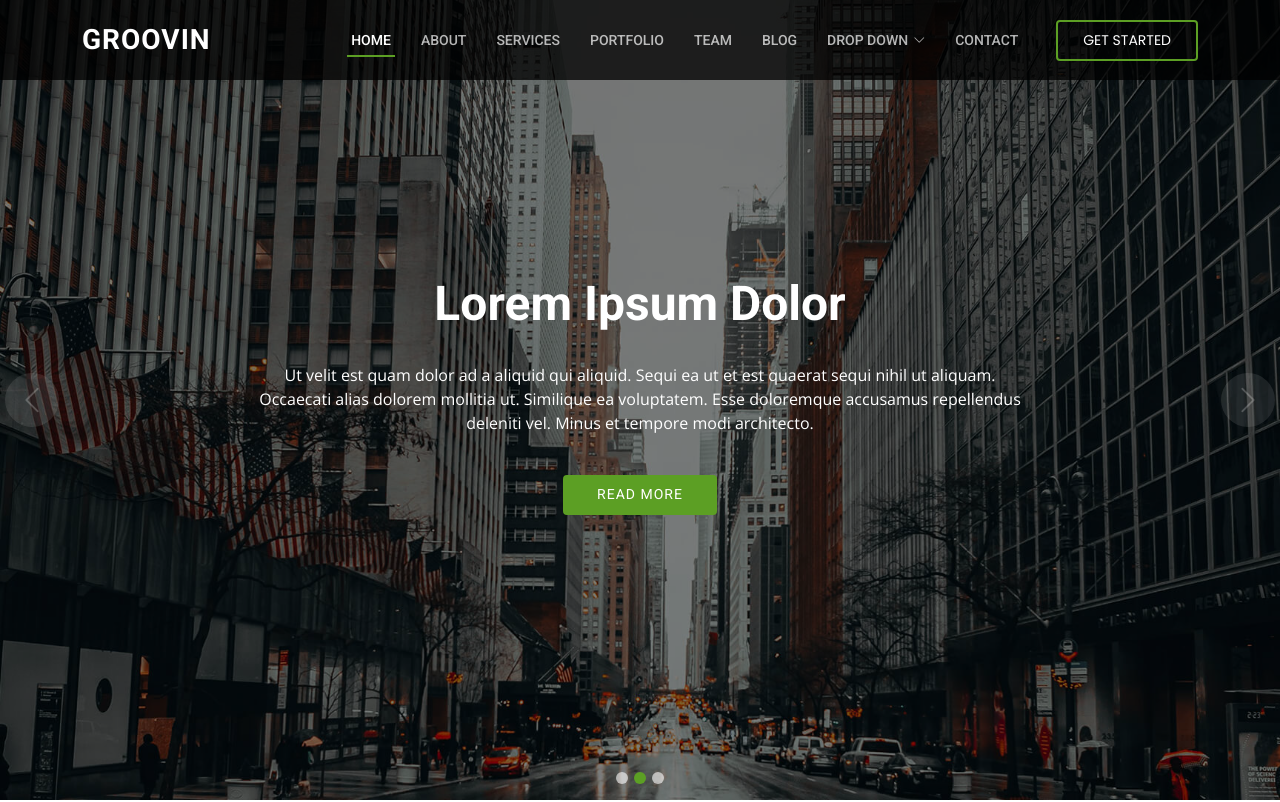
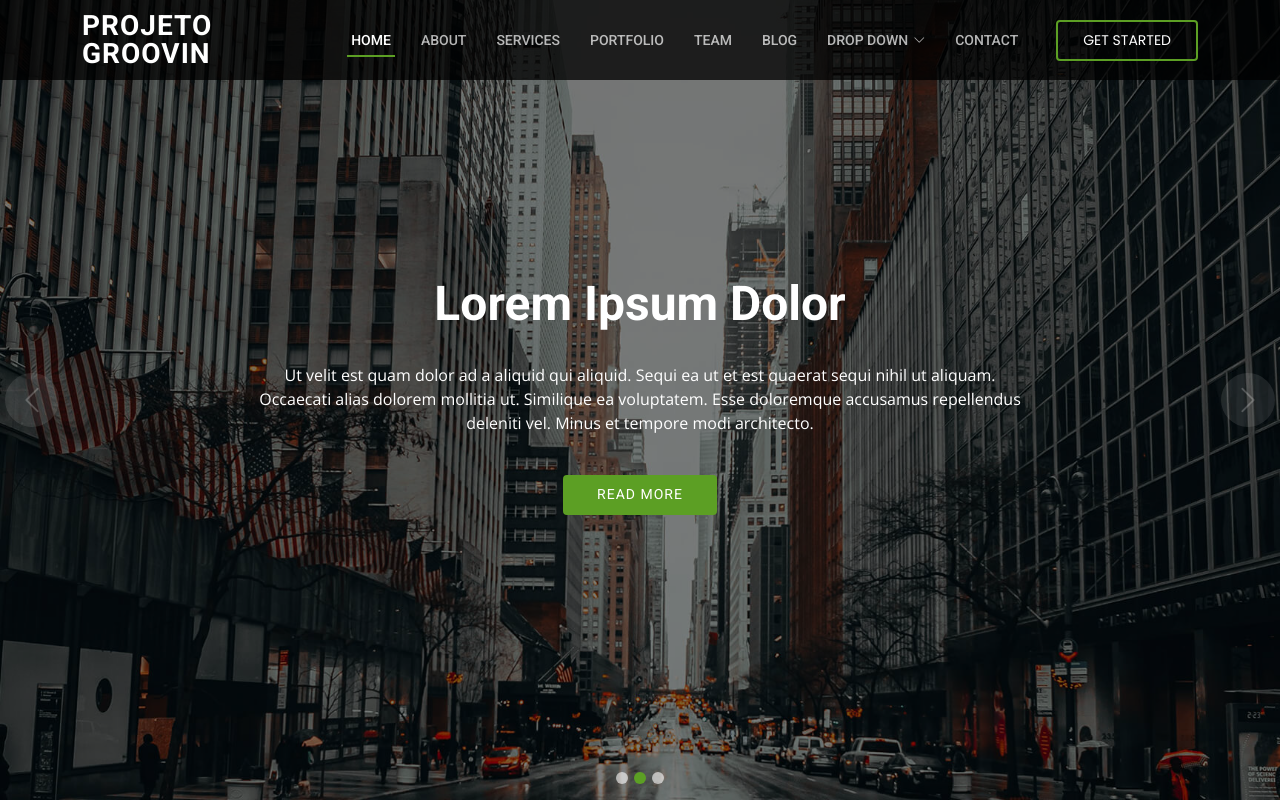
Before and after one commit to eduardodasilva7/exemplo-aula-18-04, a plain HTML site: page index.html in a window 1280 px wide. Shown: the top 802 px of the page. Drawn offline with nearby package versions, Linux system fonts and the light colour scheme.

Commit message:
alteracao do título da página index

```diff
--- a/index.html
+++ b/index.html
@@ -42,7 +42,7 @@
   <header id="header" class="fixed-top d-flex align-items-center">
     <div class="container d-flex align-items-center justify-content-between">
 
-      <h1 class="logo"><a href="index.html">Groovin</a></h1>
+      <h1 class="logo"><a href="index.html">Projeto Groovin</a></h1>
       <!-- Uncomment below if you prefer to use an image logo -->
       <!-- <a href="index.html" class="logo"><img src="assets/img/logo.png" alt="" class="img-fluid"></a>-->
 
```
